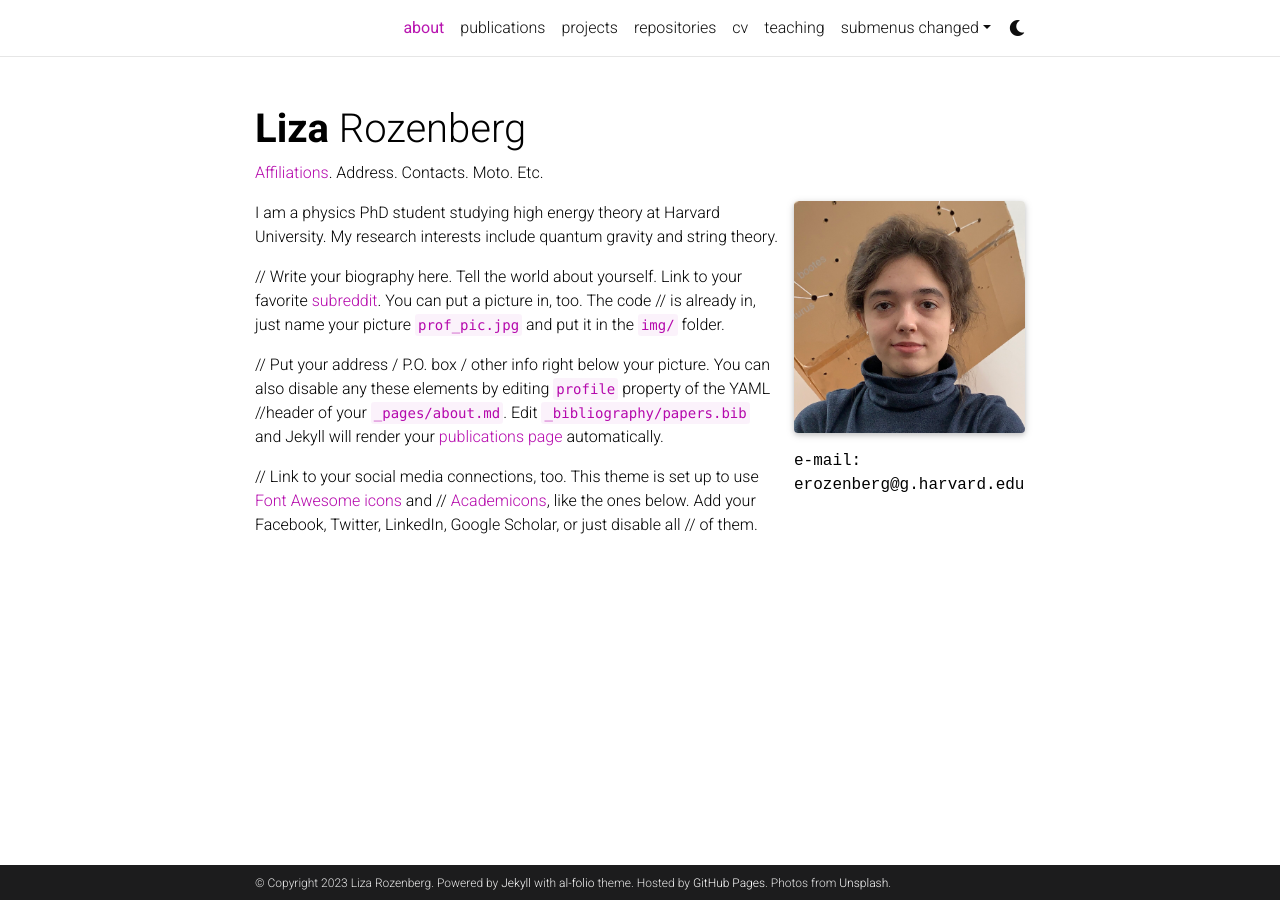
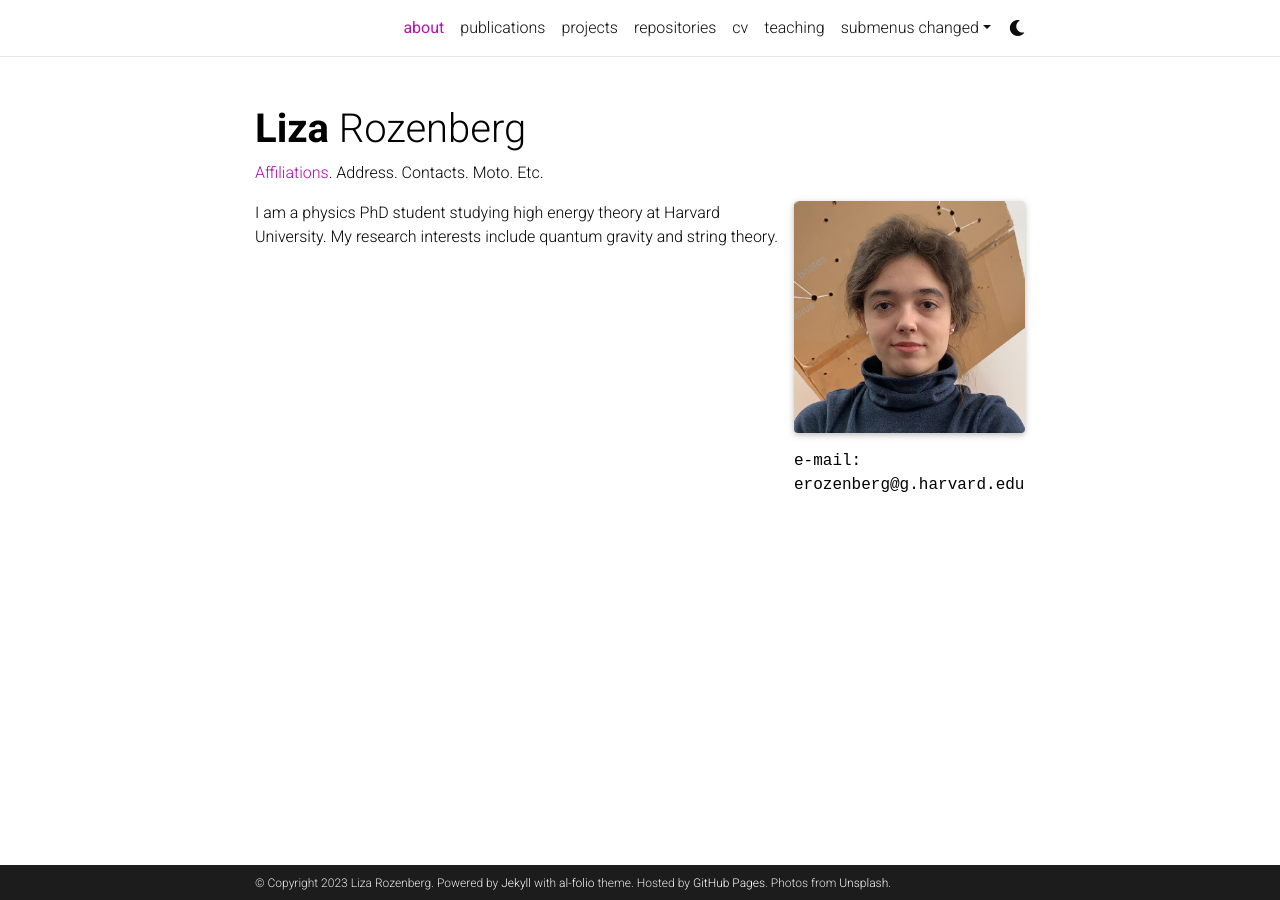
Before and after one commit to acequark/acequark.github.io, a Jekyll site: the page built from _pages/about.md, in a window 1280 px wide. Built offline with Jekyll 4.4.1, drawn with Linux system fonts in a browser that asks for light colours; full-size pictures stand in for the smaller copies a plugin makes; comment, search, counter and statistics services are not loaded; a style sheet for code colours, icons or effects is not loaded.

Commit message:
Update about.md

```diff
--- a/_pages/about.md
+++ b/_pages/about.md
@@ -18,9 +18,9 @@
 
 I am a physics PhD student studying high energy theory at Harvard University. My research interests include quantum gravity and string theory.
 
-// Write your biography here. Tell the world about yourself. Link to your favorite [subreddit](http://reddit.com). You can put a picture in, too. The code // is already in, just name your picture `prof_pic.jpg` and put it in the `img/` folder.
+<!-- Write your biography here. Tell the world about yourself. Link to your favorite [subreddit](http://reddit.com). You can put a picture in, too. The code is already in, just name your picture `prof_pic.jpg` and put it in the `img/` folder.
 
-// Put your address / P.O. box / other info right below your picture. You can also disable any these elements by editing `profile` property of the YAML //header of your `_pages/about.md`. Edit `_bibliography/papers.bib` and Jekyll will render your [publications page](/al-folio/publications/) automatically.
+Put your address / P.O. box / other info right below your picture. You can also disable any these elements by editing `profile` property of the YAML header of your `_pages/about.md`. Edit `_bibliography/papers.bib` and Jekyll will render your [publications page](/al-folio/publications/) automatically.
 
-// Link to your social media connections, too. This theme is set up to use [Font Awesome icons](http://fortawesome.github.io/Font-Awesome/) and
-// [Academicons](https://jpswalsh.github.io/academicons/), like the ones below. Add your Facebook, Twitter, LinkedIn, Google Scholar, or just disable all // of them.
+Link to your social media connections, too. This theme is set up to use [Font Awesome icons](http://fortawesome.github.io/Font-Awesome/) and
+[Academicons](https://jpswalsh.github.io/academicons/), like the ones below. Add your Facebook, Twitter, LinkedIn, Google Scholar, or just disable all of them. -->
```
